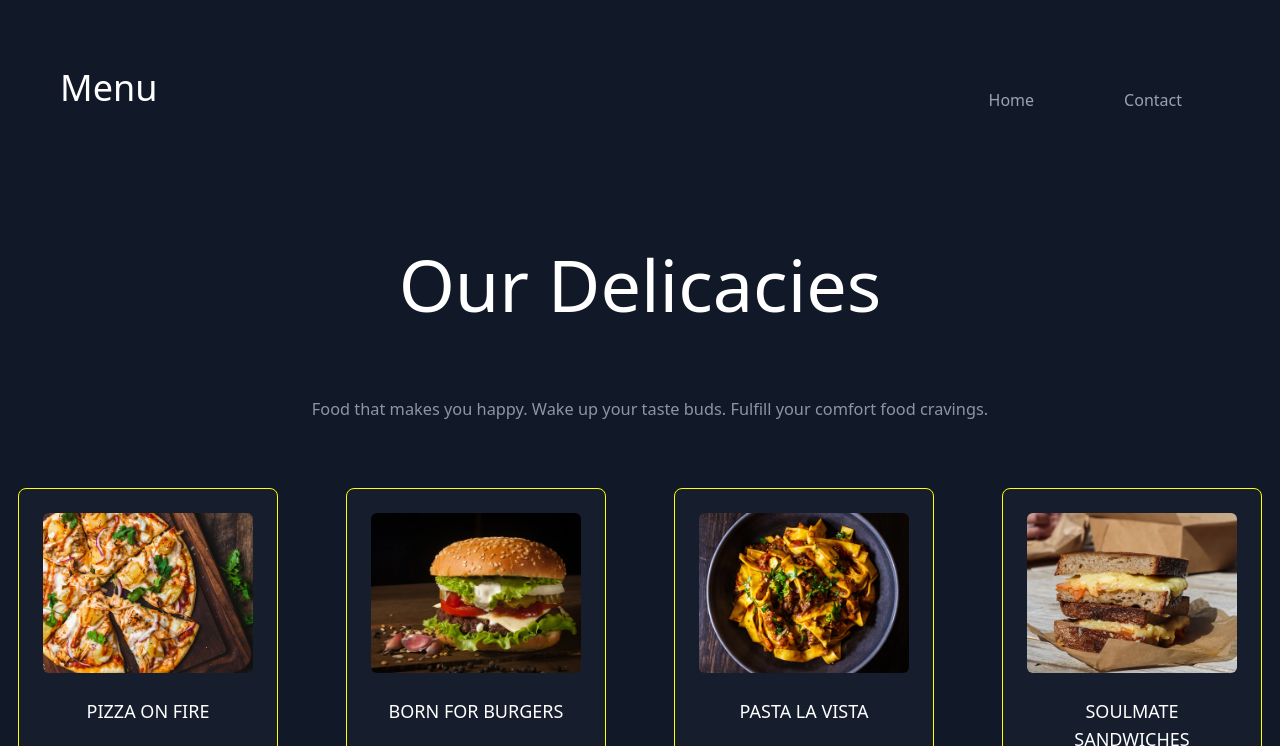
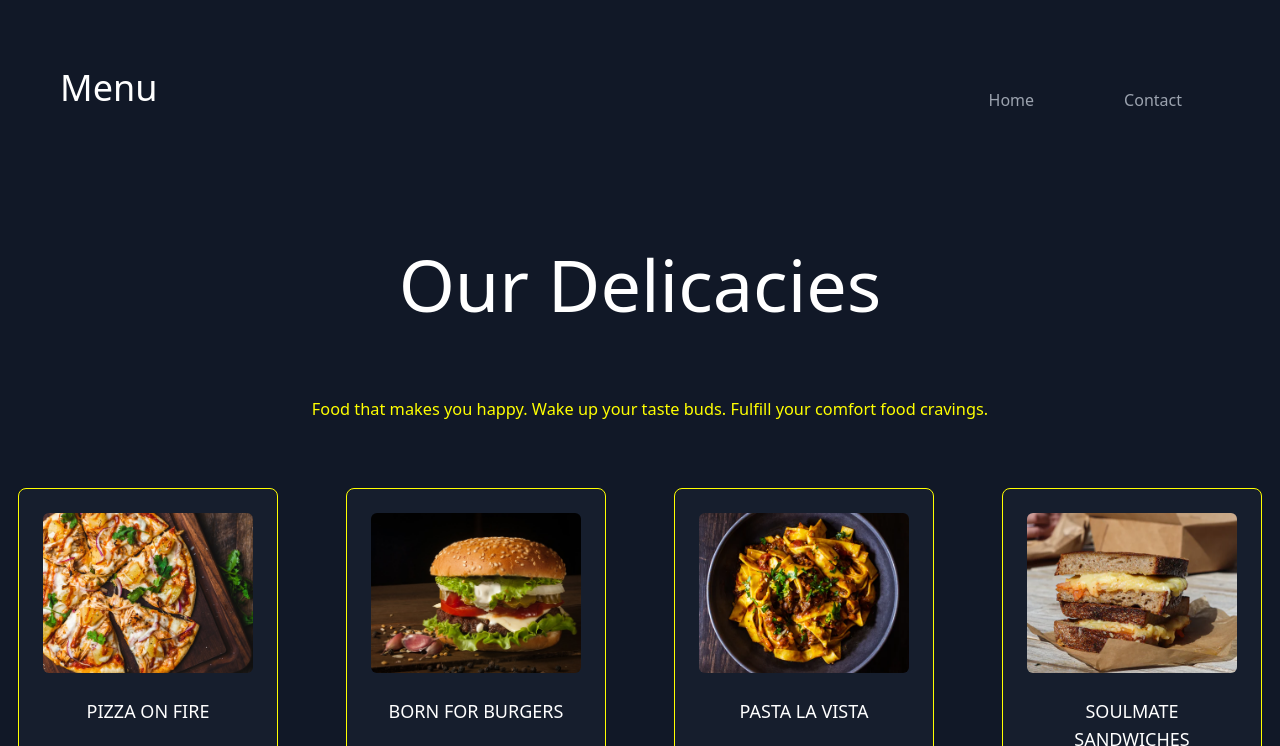
Before and after one commit to rov1n/Restaurant, a plain HTML site: page menu.html in a window 1280 px wide. In both pictures the pointer is over the element 650 px from the left and 409 px from the top of the page. Shown: the top 746 px of the page. Drawn offline with nearby package versions, Linux system fonts and the light colour scheme.

Commit message:
Color update to text on hover

```diff
--- a/StyleSheet.css
+++ b/StyleSheet.css
@@ -1,6 +1,5 @@
 a{
     text-decoration: none;
-
 }
 a:hover{
     color:yellow}
@@ -28,3 +27,7 @@ body {overflow-x: hidden;
 .partNav:hover {
     transform: scale(1.02);
   }
+
+#yellowHover:hover{
+    color: yellow;
+}
--- a/menu.html
+++ b/menu.html
@@ -31,7 +31,7 @@
     <div class="container mx-auto flex px-5 py-2 md:flex-row flex-col items-center">
       <div class="lg:w-full w-full mb-6 lg:mb-0">
         <h1 class="sm:text-7xl text-2xl font-medium title-font mb-3 text-white partNav" style="text-align:center;">Our Delicacies</h1>
-        <p class="w-full leading-relaxed text-gray-400 text-opacity-90 partNav" style="text-align: center;">Food that makes you happy. Wake up your taste buds. Fulfill your comfort food cravings.</p>
+        <p class="w-full leading-relaxed text-gray-400 text-opacity-90 partNav" style="text-align: center;" id="yellowHover">Food that makes you happy. Wake up your taste buds. Fulfill your comfort food cravings.</p>
 
       </div>
 
```
